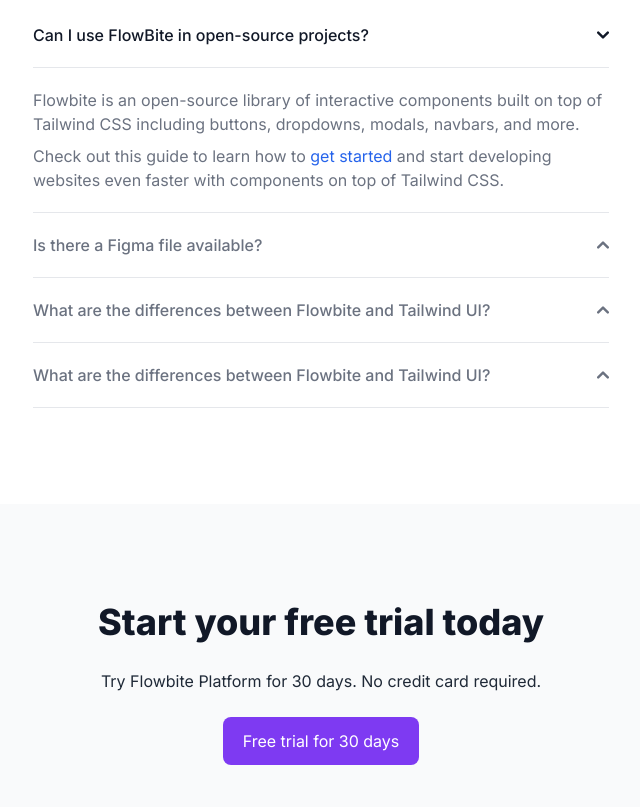
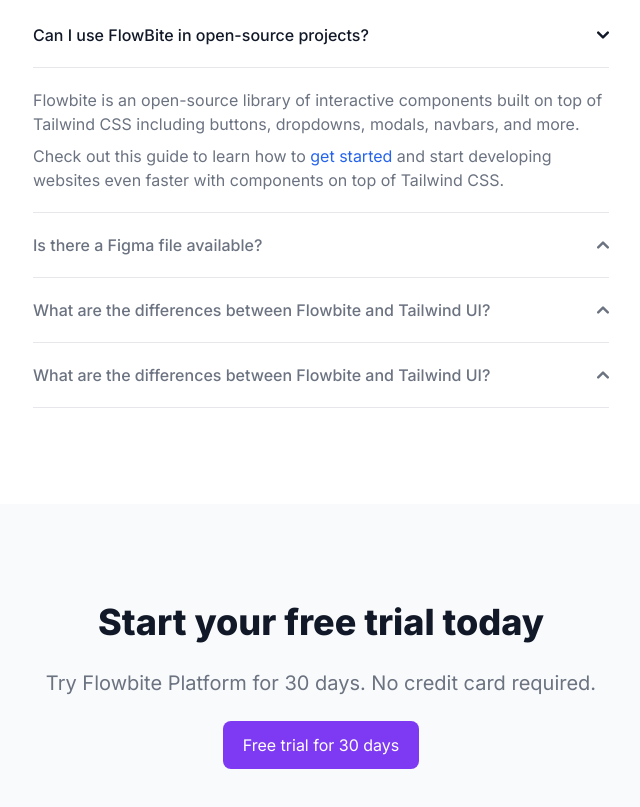
Before and after one commit to HebaHamdan2/Landwind, a website: page src/input.html in a window 1280 px wide. Shown: the part 3161-3968 px from the top of the page, without its empty margins (319-959 px from the left). Drawn offline with nearby package versions, Linux system fonts and the light colour scheme.

```diff
--- a/src/input.html
+++ b/src/input.html
@@ -288,7 +288,7 @@
     <section class="bg-secondarybg">
         <div class="wrapper py-24 flex flex-col justify-center items-center gap-6">
             <h2>Start your free trial today</h2>
-            <p>Try Flowbite Platform for 30 days. No credit card required.</p>
+            <p class="text-xl text-secondaryText">Try Flowbite Platform for 30 days. No credit card required.</p>
             <button class="button py-3 px-5">Free trial for 30 days</button>
         </div>
 
```
Also changed, not shown: src/output.css.
